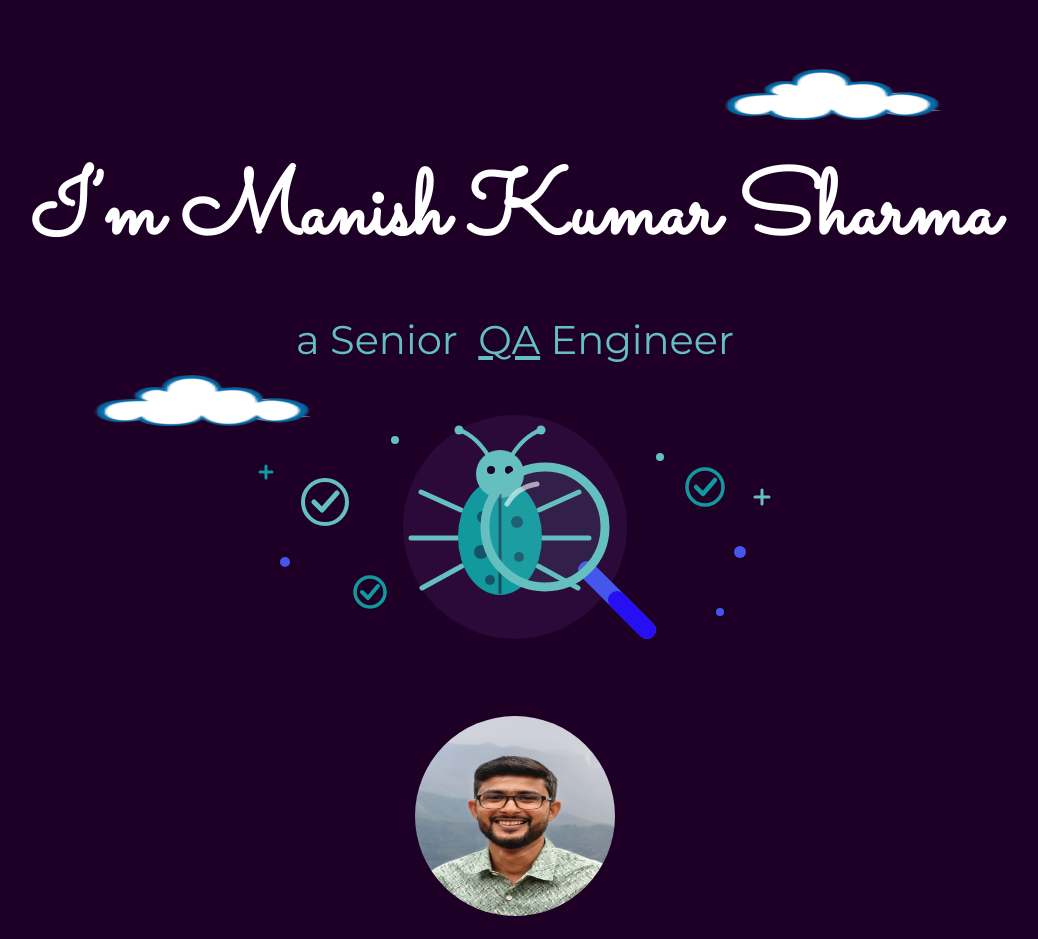
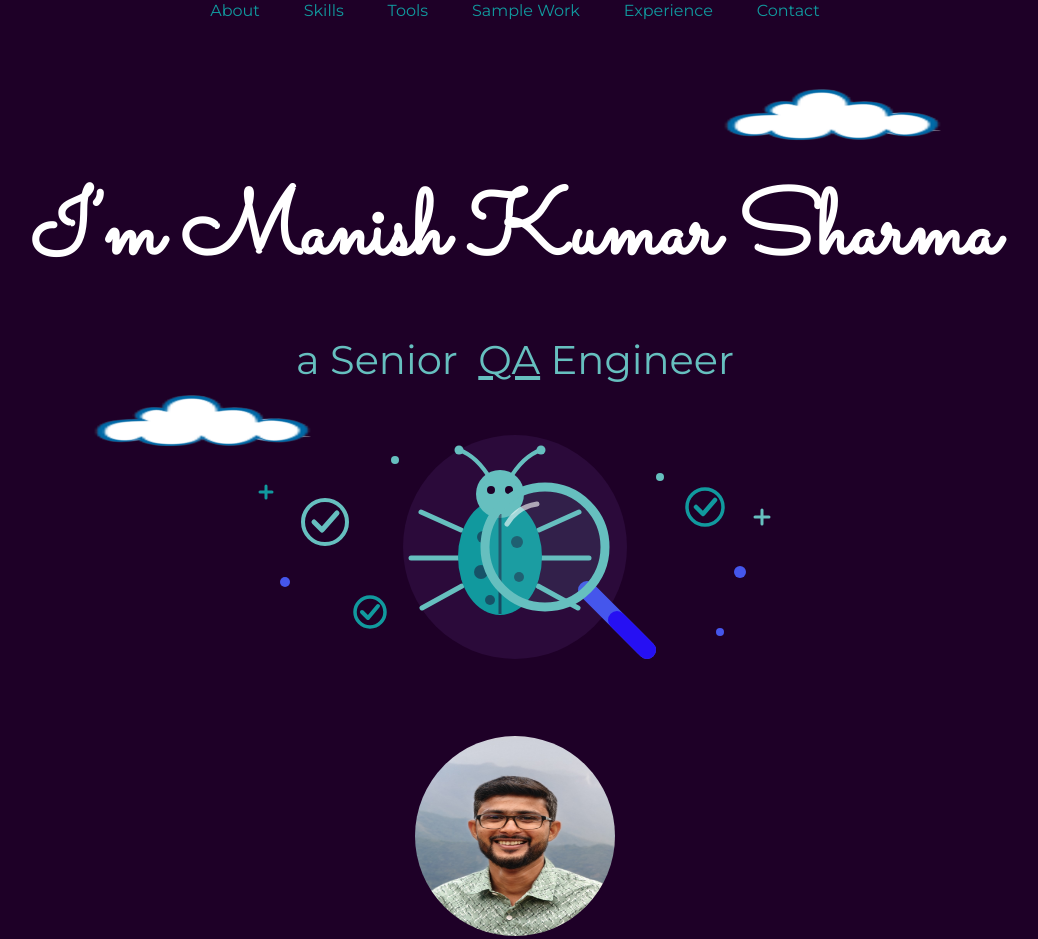
Before and after one commit to Manishkumarsharma2608/mysite, a plain HTML site: page index.html in a window 1280 px wide. Shown: the top 939 px of the page, without its empty margins (125-1163 px from the left). Drawn offline with Linux system fonts and the light colour scheme.

Commit message:
Refactor index.html for navigation and accessibility
Updated the HTML structure to include a navigation bar and improved accessibility features. Enhanced the content for clarity and organization.

```diff
--- a/index.html
+++ b/index.html
@@ -16,6 +16,14 @@
     />
   </head>
   <body>
+       <nav class="site-nav" aria-label="Main navigation">
+      <a href="#about">About</a>
+      <a href="#skills">Skills</a>
+      <a href="#tools">Tools</a>
+      <a href="#samples">Sample Work</a>
+      <a href="#experience">Experience</a>
+      <a href="#contact">Contact</a>
+    </nav>
     <div class="top-container">
       <img class="top-cloud" src="images/Cloud.png" alt="" />
       <h1>I’m Manish Kumar Sharma</h1>
```
